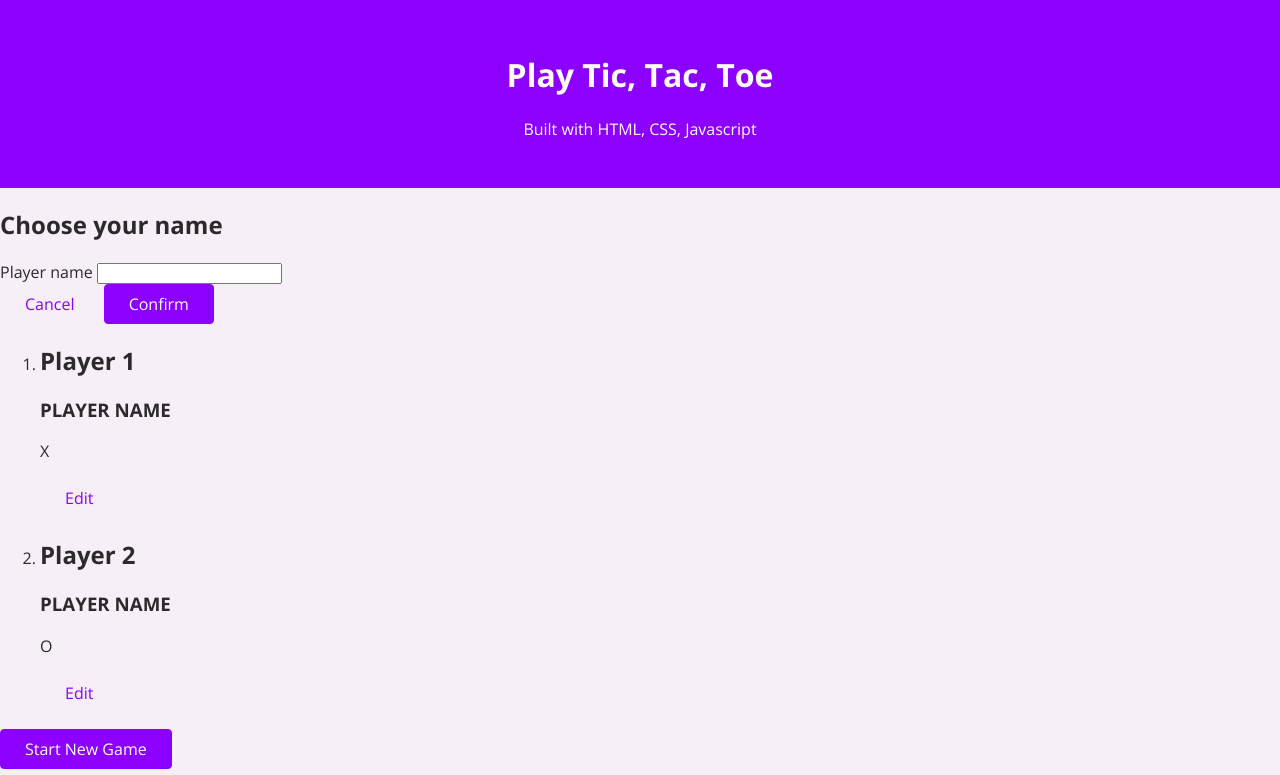
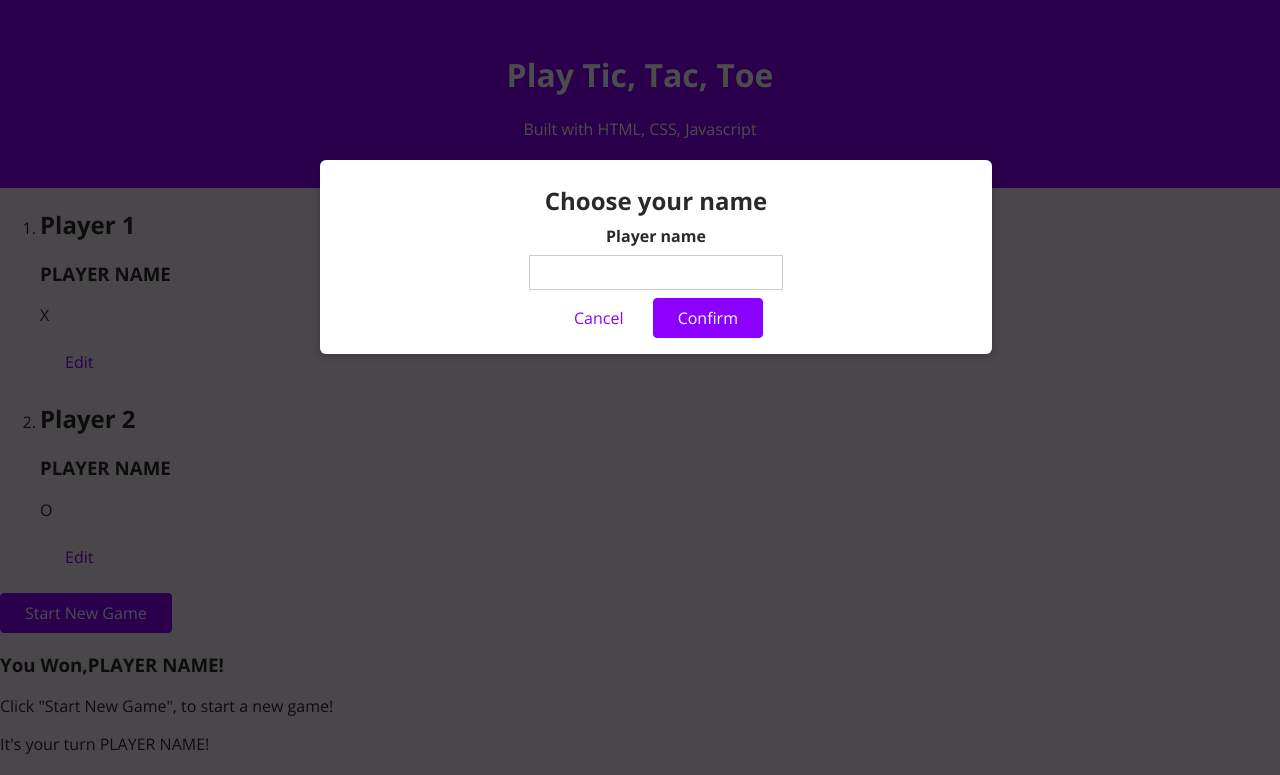
Before and after one commit to T0ny86/tic-toc-game, a plain HTML site: page index.html in a window 1280 px wide. Shown: the top 775 px of the page. Drawn offline with nearby package versions, Linux system fonts and the light colour scheme.

Commit message:
add overlay + modal styles

```diff
--- a/index.html
+++ b/index.html
@@ -9,18 +9,23 @@
     <link href="https://fonts.googleapis.com/css2?family=Open+Sans:wght@400;700&display=swap" rel="stylesheet">
 
     <link rel="stylesheet" href="./styles/main.css">
+    <link rel="stylesheet" href="./styles/overlays.css">
+    <link rel="stylesheet" href="./styles/configuration.css">
     <title>Tic Tac Toe</title>
 </head>
 <body>
+
+    <div id="backdrop"></div>
+
 <header id="main-header">
     <h1>Play Tic, Tac, Toe</h1>
     <p>Built with HTML, CSS, Javascript</p>
 </header>
 <main>
-    <aside>
+    <aside class="modal" id="config-overlay">
         <h2>Choose your name</h2>
         <form >
-            <div>
+            <div class="form-control">
                 <label for="playername">Player name</label>
                 <input type="text" name="playername" id="playername">
             </div>
--- /dev/null
+++ b/styles/configuration.css
@@ -0,0 +1,23 @@
+#config-overlay{
+    text-align: center;
+}
+#config-overlay h2{
+    margin: 0.5rem 0;
+}
+
+.form-control{
+    margin: 0.5rem 0;
+}
+
+.form-control label{
+    display: block;
+    margin-bottom: 0.5rem;
+    font-weight: bold;
+}
+
+.form-control input{
+    font: inherit;
+    border: 1px solid rgb(204, 204, 204);
+    width: 15rem;
+    padding: 0.35rem;
+}
--- /dev/null
+++ b/styles/overlays.css
@@ -0,0 +1,26 @@
+.modal{
+    position: fixed;
+    top: 20%;
+    left: 5%;
+    width: 90%;
+    background-color: white;
+    padding: 1rem;
+    border-radius: 6px;
+    box-shadow: 0 2px 8px rgba(0, 0, 0, 0.2);
+    /* display: none; */
+}
+#backdrop{
+    position: fixed;
+    top: 0;
+    left: 0;
+    width: 100%;
+    height: 100%;
+    background-color: rgba(0, 0, 0, 0.7);
+}
+
+@media (min-width: 48rem) {
+    .modal{
+        left: calc(50% - 20rem);
+        width: 40rem;
+    }
+}
```
